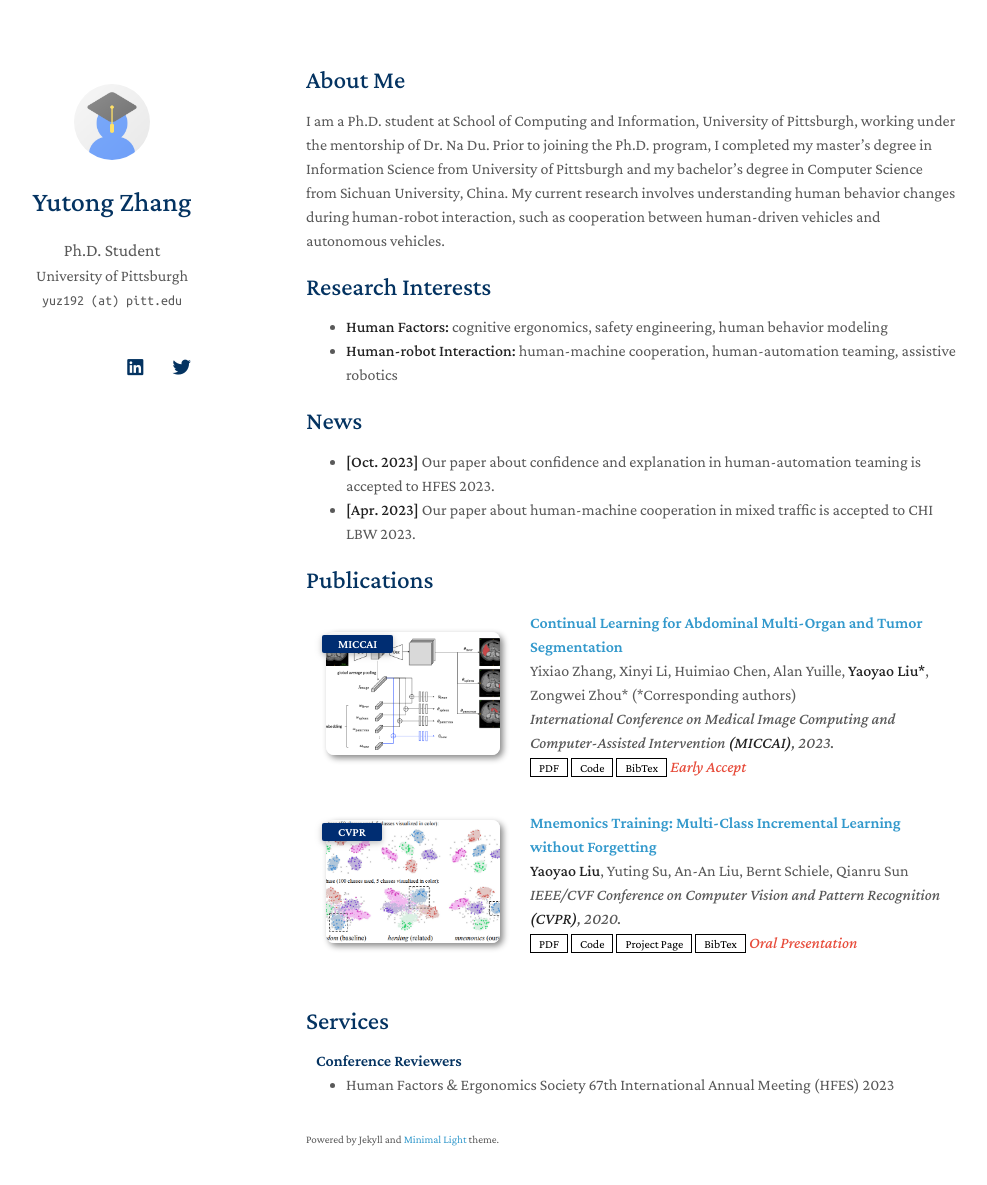
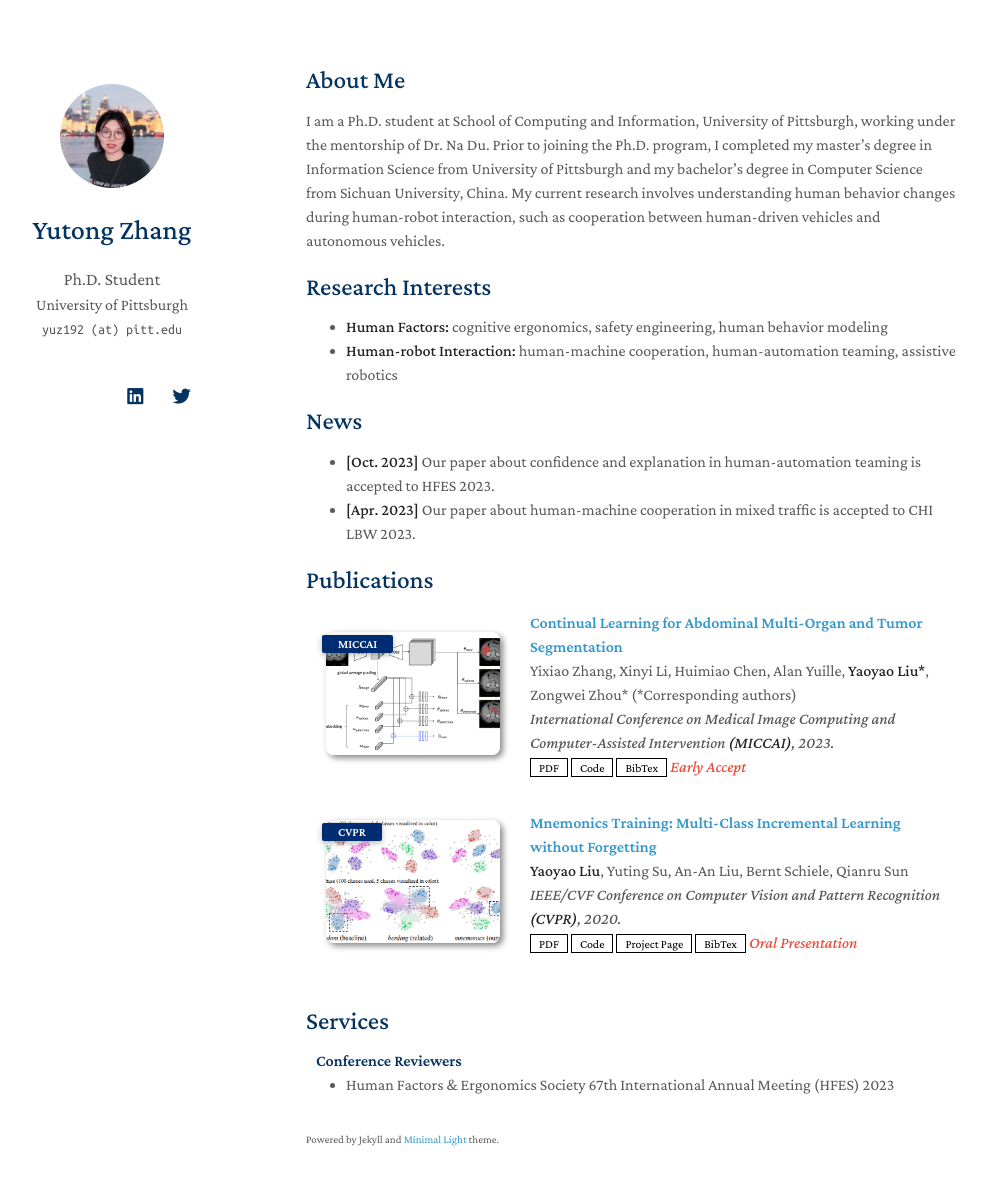
Before and after one commit to yvonneZ192/Personal-Website, a Jekyll site: the page built from index.md, in a window 1280 px wide and 1220 px high. Shown: the top 1185 px of the window, without its empty margins (164-1151 px from the left). Built offline with Jekyll 4.4.1, drawn with Linux system fonts in a browser that asks for light colours; nearby versions of some CDN libraries; a style sheet for code colours, icons or effects is not loaded; our own code applies the rules of GitHub Pages for plain Markdown files.

Commit message:
_config.yml

```diff
--- a/_config.yml
+++ b/_config.yml
@@ -13,13 +13,13 @@
 # Links
 # If you don't need one of them, you may delete the corresponding line.
 google_scholar: https://scholar.google.com/
-cv_link: assets/files/curriculum_vitae.pdf
+cv_link: assets/files/cv_yutongzhang.pdf
 linkedin: https://www.linkedin.com/in/yutong-zhang-427300199
 twitter: https://twitter.com/yutong2191
 
 # Images (e.g., your profile picture and your website's favicon)
 # "favicon" and "favicon_dark" are used for the light and dark modes, respectively.
-avatar: ./assets/img/avatar.png
+avatar: ./assets/img/79FD9C85-5B7C-4A95-98A6-416C145586B4.jpeg
 favicon: ./assets/img/favicon.png
 favicon_dark: ./assets/img/favicon-dark.png
 
```
